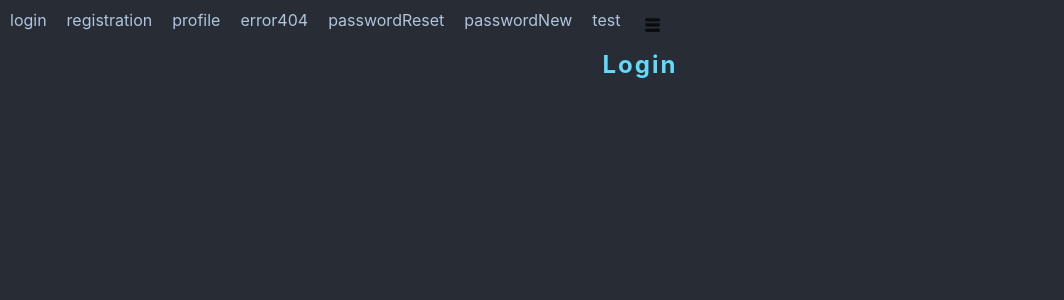
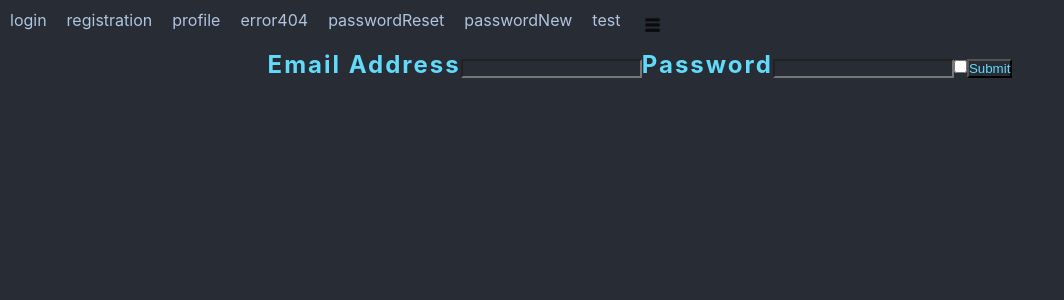
Before and after one commit to andrew-matt/question-cards, a React (Create React App) app: page /#/login in a window 1280 px wide. Shown: the top 300 px of the page, without its empty margins (0-1064 px from the left). Built offline with nearby package versions, Linux system fonts and the light colour scheme; no server answers.

Commit message:
start login

```diff
--- a/src/app/store.ts
+++ b/src/app/store.ts
@@ -1,11 +1,12 @@
-import {combineReducers, legacy_createStore} from 'redux';
-import {loginReducer} from '../features/auth/login/login-reducer';
+import {applyMiddleware, combineReducers, legacy_createStore} from 'redux';
+import {ActionsLoginType, loginReducer} from '../features/auth/login/login-reducer';
 import {registrationReducer} from '../features/auth/registration/registration-reducer';
 import {profileReducer} from '../features/auth/profile/profile-reducer';
 import {errorReducer} from '../features/auth/error404/error-reducer';
 import {passwordResetReducer} from '../features/auth/passwordReset/password-reset-reducer';
 import {passwordNewReducer} from '../features/auth/passwordNew/password-new-reducer';
 import {testReducer} from '../features/auth/test/test-reducer';
+import thunk, {ThunkAction, ThunkDispatch } from 'redux-thunk'
 
 const rootReducer = combineReducers({
     login: loginReducer,
@@ -17,8 +18,15 @@ const rootReducer = combineReducers({
     test: testReducer,
 })
 
-const store = legacy_createStore(rootReducer);
+const store = legacy_createStore(rootReducer, applyMiddleware(thunk));
 
 export type AppRootStateType = ReturnType<typeof rootReducer>
 
+export type AppActionsType = ActionsLoginType
+
+export type AppDispatch = ThunkDispatch<AppRootStateType, unknown, AppActionsType>
+
+export type AppThunk<ReturnType = void> = ThunkAction<ReturnType, AppRootStateType, unknown, AppActionsType>
+
+
 export default store;
--- a/src/features/auth/login/Login.tsx
+++ b/src/features/auth/login/Login.tsx
@@ -1,9 +1,59 @@
+import { useFormik } from 'formik';
 import style from './Login.module.css'
+import {loginTC} from "./login-reducer";
+import {useDispatch, useSelector} from "react-redux";
+import {AppDispatch, AppRootStateType} from "../../../app/store";
+import { Navigate } from 'react-router-dom';
+import {Profile} from "../profile/Profile";
 
 export const Login = () => {
+    const dispatch:AppDispatch = useDispatch()
+    const isLogin = useSelector<AppRootStateType>((state) => state.login.isLoggedIn)
+
+    const formik = useFormik({
+        initialValues: {
+            email: "",
+            password:"",
+            rememberMe:false
+        },
+        onSubmit: (values) => {
+            dispatch(loginTC(values))
+        },
+    });
+
+    if (isLogin) {
+        return <Navigate to={'/profile'}/>
+    }
+
     return (
         <div className={style.mainBlock}>
-            Login
+            <form onSubmit={formik.handleSubmit}>
+                <label htmlFor="email">Email Address</label>
+                <input
+                    id="email"
+                    name="email"
+                    type="email"
+                    onChange={formik.handleChange}
+                    value={formik.values.email}
+                />
+                <label htmlFor="password">Password</label>
+                <input
+                    id="password"
+                    name="password"
+                    type="password"
+                    onChange={formik.handleChange}
+                    value={formik.values.password}
+                />
+                <input
+                    id="rememberMe"
+                    name="rememberMe"
+                    type="checkbox"
+                    onChange={formik.handleChange}
+                    checked={formik.values.rememberMe}
+                />
+
+                <button type="submit">Submit</button>
+            </form>
         </div>
     )
 }
--- /dev/null
+++ b/src/features/auth/login/login-api.ts
@@ -0,0 +1,33 @@
+import axios from "axios";
+
+const instance = axios.create({
+    baseURL: process.env.REACT_APP_BACK_URL || 'http://localhost:7542/2.0/',
+    withCredentials: true,
+})
+
+export const loginAPI = {
+    login(data:LoginParamsType) {
+        return instance.post<ResponseLoginType>('auth/login', data)
+    }
+}
+
+export type LoginParamsType = {
+    "email":string
+    "password":string
+    "rememberMe":boolean
+}
+
+type ResponseLoginType = {
+    "_id": string
+    "email": string
+    "rememberMe": boolean
+    "isAdmin": boolean
+    "name": string
+    "verified": boolean
+    "publicCardPacksCount": number
+    "created": string
+    "updated": string
+    "__v": number
+    "token": string
+    "tokenDeathTime": number
+}
--- a/src/features/auth/login/login-reducer.ts
+++ b/src/features/auth/login/login-reducer.ts
@@ -1,9 +1,41 @@
-const initialState = {};
+import {loginAPI, LoginParamsType} from "./login-api";
+import { AppThunk} from "../../../app/store";
 
-export const loginReducer = (state: any = initialState, action: any): any => {
+
+const SET_IS_LOGGED_IN = "LOGIN/SET_IS_LOGGED_IN"
+
+const initialState = {
+    isLoggedIn: false
+};
+
+type InitialStateType = {
+    isLoggedIn: boolean
+}
+
+export const loginReducer = (state: InitialStateType = initialState, action: ActionsLoginType): InitialStateType => {
     switch (action.type) {
+        case SET_IS_LOGGED_IN:
+            return {...state, isLoggedIn: action.value}
         default: {
             return state;
         }
     }
 };
+
+export type ActionsLoginType = setIsLoggedInACType
+
+//ACTIONS
+export const setIsLoggedInAC = (value: boolean) => ({type: SET_IS_LOGGED_IN, value} as const)
+export type setIsLoggedInACType = ReturnType<typeof setIsLoggedInAC>
+
+//THUNKS
+
+export const loginTC = (data: LoginParamsType):AppThunk => (dispatch) => {
+    loginAPI.login(data)
+        .then((res) => {
+            dispatch(setIsLoggedInAC(true))
+        })
+        .catch((err) => {
+            alert(err.response.data.error)
+        })
+}
```
